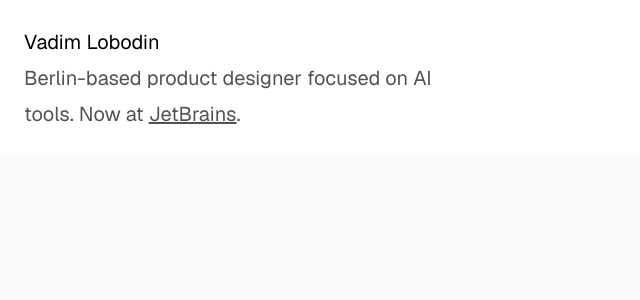
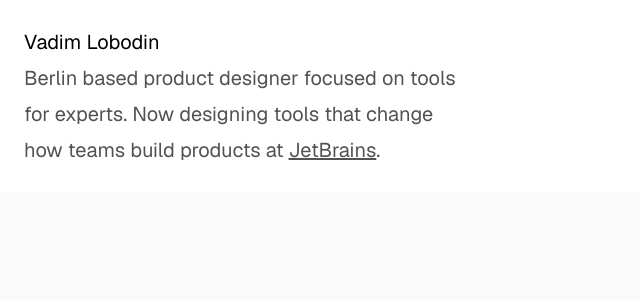
Before and after one commit to vadim-lobodin/images-matter, a Next.js app: page / in a window 1280 px wide. Shown: the top 300 px of the page, without its empty margins (0-640 px from the left). Built offline with nearby package versions, Linux system fonts and the light colour scheme.

Commit message:
Revert "Refine bio text for clarity and conciseness"
This reverts commit d007841a4e774156806b61859505876a47a55ba2.

```diff
--- a/app/page.tsx
+++ b/app/page.tsx
@@ -6,7 +6,7 @@ export default function Home() {
           <p className="max-w-md text-xl leading-9 text-neutral-600 dark:text-neutral-400">
             <span className="text-black dark:text-neutral-50">Vadim Lobodin</span>
             <br />
-            Berlin-based product designer focused on AI tools. Now at{" "}
+            Berlin based product designer focused on tools for experts. Now designing tools that change how teams build products at{" "}
             <a
               href="https://www.jetbrains.com"
               target="_blank"
```
